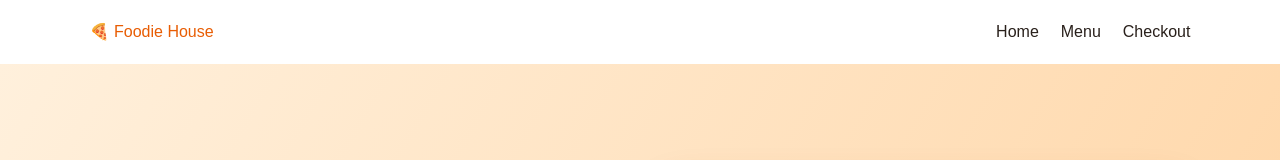
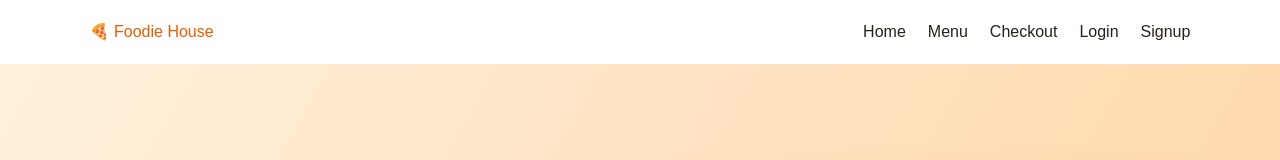
Before and after one commit to roshni4dev/foodie-house-copy, a Next.js app: page / in a window 1280 px wide. Shown: the top 160 px of the page. Built offline with nearby package versions, Linux system fonts and the light colour scheme.

Commit message:
Add Login and Signup links to navigation

```diff
--- a/app/page.tsx
+++ b/app/page.tsx
@@ -48,6 +48,8 @@ export default function Home() {
           <Link href="/" style={{ color: "#29201b", textDecoration: "none" }}>Home</Link>
           <Link href="/menu" style={{ color: "#29201b", textDecoration: "none" }}>Menu</Link>
           <Link href="/checkout" style={{ color: "#29201b", textDecoration: "none" }}>Checkout</Link>
+          <Link href="/login" style={{ color: "#29201b", textDecoration: "none" }}>Login</Link>
+<Link href="/signup" style={{ color: "#29201b", textDecoration: "none" }}>Signup</Link>
         </div>
       </nav>
 
```
